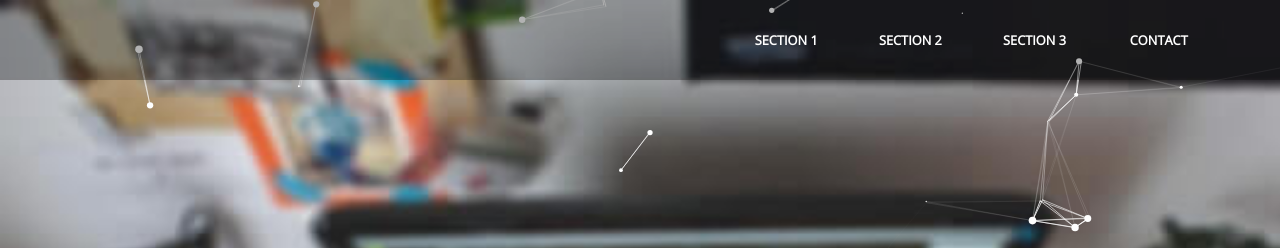
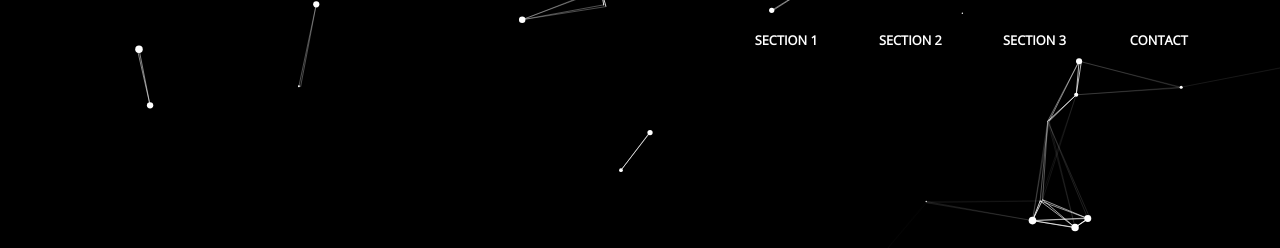
Before and after one commit to thetandelsonesh/thetandelsonesh.github.io, a plain HTML site: page index.html in a window 1280 px wide. Shown: the top 248 px of the page. Drawn offline with nearby package versions, Linux system fonts and the light colour scheme.

Commit message:
'initial'

```diff
--- a/assets/css/style.css
+++ b/assets/css/style.css
@@ -18,7 +18,7 @@ section{
 #section-0{
 	position: relative;
 	overflow: hidden;
-	background-image: url("../images/bg.jpg");
+	background-color: #000;
 	background-repeat: no-repeat;
 	background-size: cover;
 	background-position: 0% 90%;
@@ -39,7 +39,7 @@ nav{
 	position: fixed;
 	height: 10vh;
 	width: 100%;
-	background-color: rgba(0,0,0,0.5);
+	background-color: transparent;
 	transition: background-color 1s ease-in-out;
 	z-index: 1;
 	display: flex;
--- a/assets/js/script.js
+++ b/assets/js/script.js
@@ -26,7 +26,10 @@ function changeColor(){
 	// change color of logo
 	for (var i = 0; i < arr.length; i++) {
 		arr[i].style.stroke = '#'+my_colors[my_pointer];
-
+	}
+	arr = document.getElementsByClassName('nav-link-item');
+	for (var i = 0; i < arr.length; i++) {
+		arr[i].style.color = '#'+my_colors[my_pointer];
 	}
 	setTimeout(function() {
 		rippleObject.classList.remove('ripple');
@@ -86,9 +89,13 @@ window.onscroll = function(){
 			document.getElementsByTagName('nav')[0].style.backgroundColor = '#'+ color;
 		}
 		document.getElementsByTagName('nav')[0].style.boxShadow = "0px 3px 1px #dddddd";
+		var arr = document.getElementsByClassName('nav-link-item');
+		for (var i = 0; i < arr.length; i++) {
+			arr[i].style.color = '#FFFFFF';
+		}
 	}else{
 		navLogo.style.display = "none";
-		document.getElementsByTagName('nav')[0].style.backgroundColor = "rgba(0,0,0,0.3)";
+		document.getElementsByTagName('nav')[0].style.backgroundColor = "transparent";
 		document.getElementsByTagName('nav')[0].style.boxShadow = "none";
 	}
 
```
